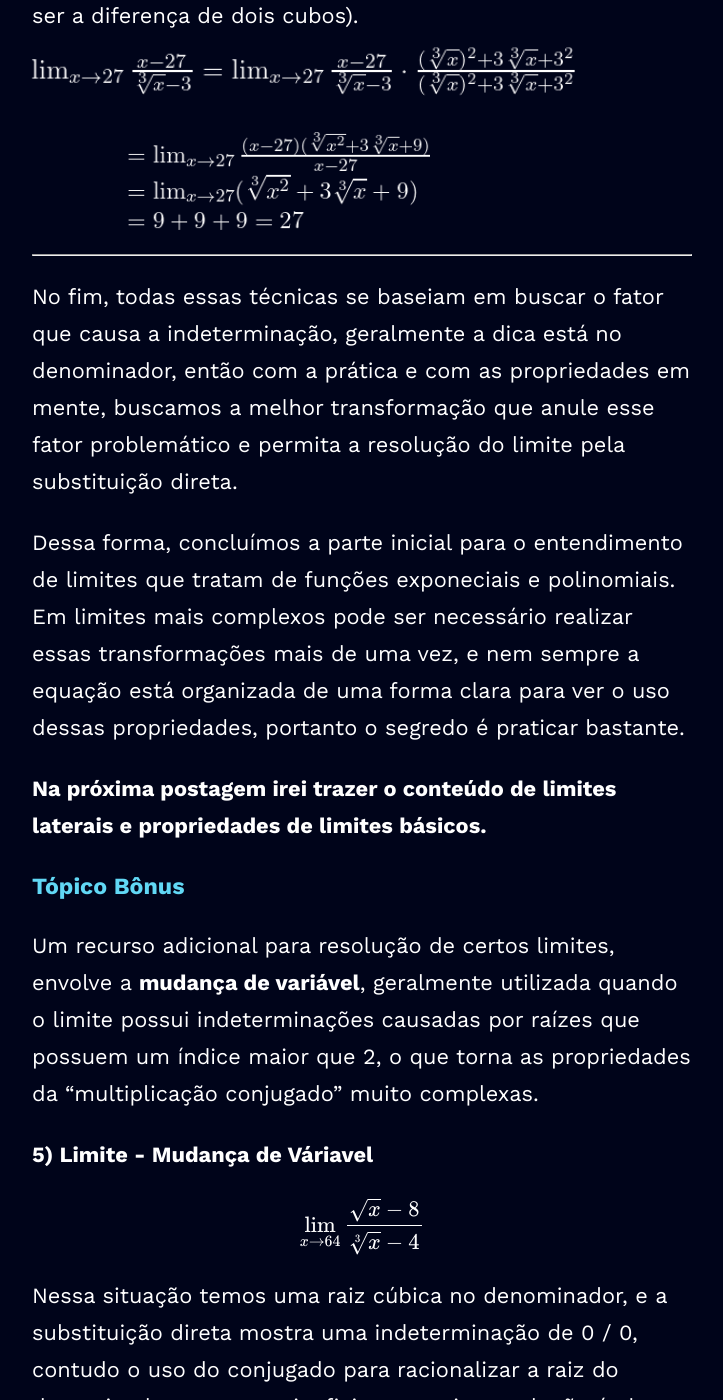
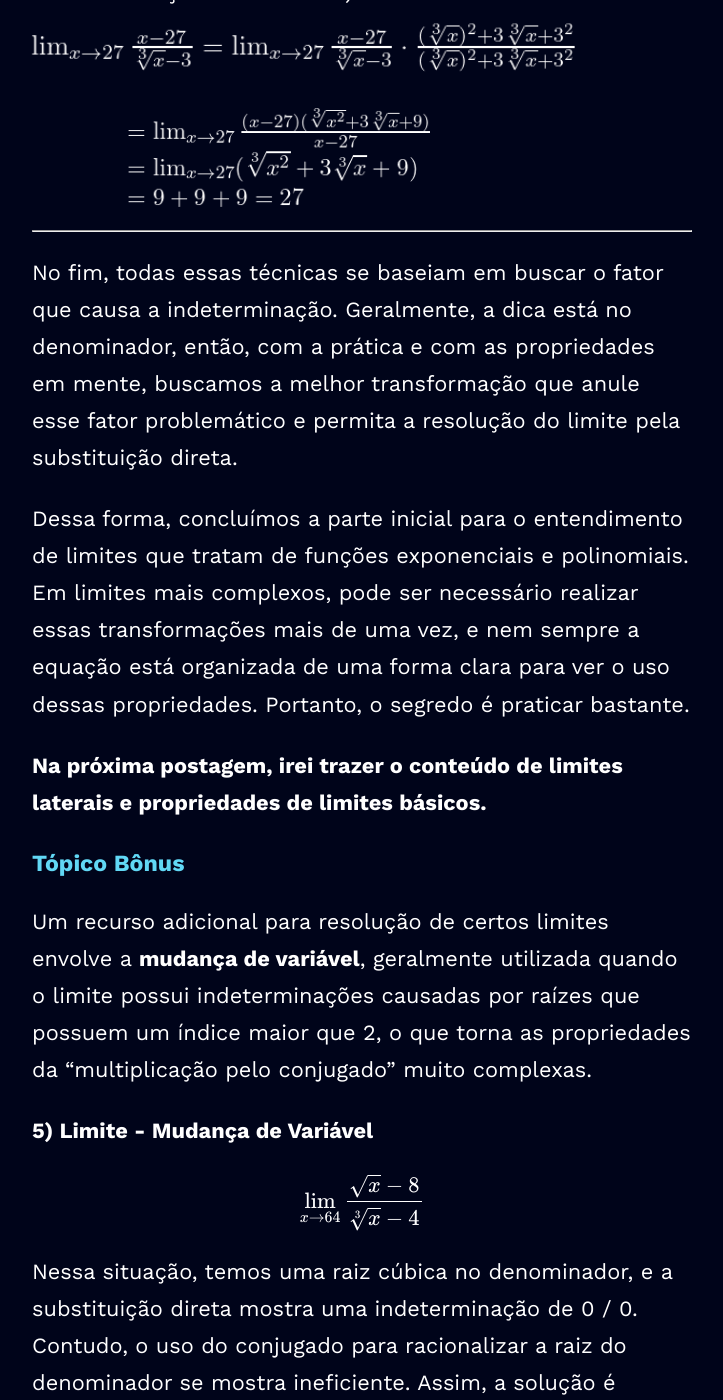
Before and after one commit to gabrielbelo2007/gabrielbelo2007.github.io, a Jekyll site: the page built from _posts/2025-09-10-post.md, in a window 1280 px wide and 1400 px high, scrolled down 9040 px. Shown: the whole window, without its empty margins (278-1001 px from the left). Built offline with Jekyll 4.4.1, drawn with Linux system fonts in a browser that asks for light colours; some web fonts are replaced; some of the changed text lies outside the part shown.

Commit message:
Post 3o - Complete

```diff
--- a/_posts/2025-09-10-post.md
+++ b/_posts/2025-09-10-post.md
@@ -98,18 +96,18 @@ $$
 \lim_{x \to 2} \frac{x^3 - 4x^2 + 8x - 8}{x - 2}
 $$
 
-Inicialmente, analisamos o resultado do limite ao substituir o "x" pelo valor de "a" que nesse caso é 2, e percebemos que isso retorna uma indeterminação de 0 dividido por 0.
+Inicialmente, analisamos o resultado do limite ao substituir o "x" pelo valor de "a", que nesse caso é 2, e percebemos que isso retorna uma indeterminação de 0 dividido por 0.
 
-Assim avaliamos o fator problema do denominador, que se anula em x = 2, portanto o termo que causa a indeterminação é (x - 2), e a lógica também se aplica ao numerador que também é anulado quando x = 2.
+Assim, avaliamos o fator problema do denominador, que se anula em x = 2. Portanto, o termo que causa a indeterminação é (x - 2), e a lógica também se aplica ao numerador, que também é anulado quando x = 2.
 
-> Isso vem do **"Teorema do Fator"**, onde se um polinômio P(x) tem uma raiz x = a (ou seja, se <br>P(a) = 0), então (x - a) é um fator desse polinômio.
+> Isso vem do **"Teorema do Fator"**, onde, se um polinômio P(x) tem uma raiz x = a (ou seja, se <br>P(a) = 0), então (x - a) é um fator desse polinômio.
 
-Possuindo esse fator em comum, podemos utilizar a fatoração do método de Briot-Ruffini com o termo de a = 2.
+Possuindo esse fator em comum, podemos utilizar a fatoração do método de Briot-Ruffini com o termo a = 2.
 <br>
 <br>
 <img src="{{ '/assets/img/post_09_10/fatoracao.png' | relative_url }}" alt="tabela" style="transform: scale(1.5);">
 <br>
-Por fim, com o novo polinómio <br>$$(x - 2)(x^2 - 2x + 4)$$, fica fácil calcular o limite, e aqui entra um ponto muito importante sobre limites, a permissão algébrica de "cortamos" o denominador (x - 2) com o numerador, visto que nenhum dos dois é 0, já que pela definição de limite <br>x != 2 e portanto x - 2 != 0.
+Por fim, com o novo polinômio <br>$$(x - 2)(x^2 - 2x + 4)$$, fica fácil calcular o limite. Aqui entra um ponto muito importante sobre limites: a permissão algébrica de "cortarmos" o denominador (x - 2) com o numerador, visto que nenhum dos dois é 0, já que pela definição de limite <br>x ≠ 2 e, portanto, x - 2 ≠ 0.
 
 Ao fazer esse "corte", chegamos a um limite básico e resolvemos a questão pela substituição direta.
 
@@ -123,9 +121,9 @@ $$
 \lim_{x \to 1} \frac{x - 1}{\sqrt{x} - 1}
 $$
 
-Nesse limite (e nos demais), precisamos de uma prática de visualização, para perceber que o numerador é o resultado da diferença de quadrados do denonimador, ou seja, para cancelarmos o denominador que é o fator problema, podemos multiplicar pelo seu conjugado (fator que falta para chegar na equação de diferença de quadrados) toda a fração.
+Nesse limite (e nos demais), precisamos de uma prática de visualização para perceber que o numerador é o resultado da diferença de quadrados do denominador. Ou seja, para cancelarmos o denominador, que é o fator problema, podemos multiplicar toda a fração pelo seu conjugado (fator que falta para chegar na equação de diferença de quadrados).
 
-Assim, chegamos em um limite básico que basta substituir o x para termos a solução.
+Assim, chegamos a um limite básico em que basta substituir o x para termos a solução.
 
 <img src="{{ '/assets/img/post_09_10/limite_02.png' | relative_url }}" alt="tabela" style="margin: 0px 40px; transform: scale(1.8);">
 <br>
@@ -135,10 +133,10 @@ Assim, chegamos em um limite básico que basta substituir o x para termos a solu
 **3) Limite - Quadrado da Diferença de dois termos**
 
 $$
-\lim_{x \to {4}} \frac{x^2 - 8x + 16}{x - 4}
+\lim_{x \to 4} \frac{x^2 - 8x + 16}{x - 4}
 $$
 
-Estimulando essa prática de visualização, nessa situação o numerador é a forma expandida de um quadrado da diferença de dois termos que coincidentemente (na verdade de maneira premeditada) é o quadrado do termo que está no denominador, então resumindo o numerador, conseguimos "cortar" o denominador e resolver o limite.
+Estimulando essa prática de visualização, nessa situação o numerador é a forma expandida de um quadrado da diferença de dois termos que, coincidentemente (na verdade, de maneira premeditada), é o quadrado do termo que está no denominador. Então, resumindo o numerador, conseguimos "cortar" o denominador e resolver o limite.
 
 <img src="{{ '/assets/img/post_09_10/limite_03.png' | relative_url }}" alt="tabela" style="margin: 0px 40px; transform: scale(1.8);">
 
@@ -146,41 +144,41 @@ Estimulando essa prática de visualização, nessa situação o numerador é a f
 **4) Limite - Diferença de dois cubos**
 
 $$
-\lim_{x \to {27}} \frac{x - 27}{\sqrt[3]{x} - 3}
+\lim_{x \to 27} \frac{x - 27}{\sqrt[3]{x} - 3}
 $$
 
-Essa visualização pode ser mais complexa, principalmente por envolver termos cúbicos que costumam ser pouco explorados de maneira geral, mas o importante é entender que o termo "a" corresponde a $$\sqrt[3]{x}$$ e que o termo "b" é o "-3", com isso em mente e percebendo que o numerador corresponde a uma diferença de dois cubos, realizamos a mesma etapa do 2° limite e fazemos a multiplicação da fração pelo conjugado (fator que falta para o denominador ser a diferença de dois cubos).
+Essa visualização pode ser mais complexa, principalmente por envolver termos cúbicos que costumam ser pouco explorados de maneira geral. Mas o importante é entender que o termo "a" corresponde a $$\sqrt[3]{x}$$ e que o termo "b" é o "-3". Com isso em mente, e percebendo que o numerador corresponde a uma diferença de dois cubos, realizamos a mesma etapa do 2° limite e fazemos a multiplicação da fração pelo conjugado (fator que falta para o denominador ser a diferença de dois cubos).
 
 <img src="{{ '/assets/img/post_09_10/limite_04.png' | relative_url }}" alt="tabela" style="margin: 0px 40px; transform: scale(1.8);">
 <br>
 <img src="{{ '/assets/img/post_09_10/limite_04(1).png' | relative_url }}" alt="tabela">
 
 ---
-No fim, todas essas técnicas se baseiam em buscar o fator que causa a indeterminação, geralmente a dica está no denominador, então com a prática e com as propriedades em mente, buscamos a melhor transformação que anule esse fator problemático e permita a resolução do limite pela substituição direta.
+No fim, todas essas técnicas se baseiam em buscar o fator que causa a indeterminação. Geralmente, a dica está no denominador, então, com a prática e com as propriedades em mente, buscamos a melhor transformação que anule esse fator problemático e permita a resolução do limite pela substituição direta.
 
-Dessa forma, concluímos a parte inicial para o entendimento de limites que tratam de funções exponeciais e polinomiais. Em limites mais complexos pode ser necessário realizar essas transformações mais de uma vez, e nem sempre a equação está organizada de uma forma clara para ver o uso dessas propriedades, portanto o segredo é praticar bastante.
+Dessa forma, concluímos a parte inicial para o entendimento de limites que tratam de funções exponenciais e polinomiais. Em limites mais complexos, pode ser necessário realizar essas transformações mais de uma vez, e nem sempre a equação está organizada de uma forma clara para ver o uso dessas propriedades. Portanto, o segredo é praticar bastante.
 
-**Na próxima postagem irei trazer o conteúdo de limites laterais e propriedades de limites básicos.**
+**Na próxima postagem, irei trazer o conteúdo de limites laterais e propriedades de limites básicos.**
 
 ### Tópico Bônus
 
-Um recurso adicional para resolução de certos limites, envolve a **mudança de variável**, geralmente utilizada quando o limite possui indeterminações causadas por raízes que possuem um índice maior que 2, o que torna as propriedades da "multiplicação conjugado" muito complexas.
+Um recurso adicional para resolução de certos limites envolve a **mudança de variável**, geralmente utilizada quando o limite possui indeterminações causadas por raízes que possuem um índice maior que 2, o que torna as propriedades da "multiplicação pelo conjugado" muito complexas.
 
-**5) Limite - Mudança de Váriavel**
+**5) Limite - Mudança de Variável**
 
 $$
 \lim_{x \to 64} \frac{\sqrt{x} - 8}{\sqrt[3]{x} - 4}
 $$
 
-Nessa situação temos uma raiz cúbica no denominador, e a substituição direta mostra uma indeterminação de 0 / 0, contudo o uso do conjugado para racionalizar a raiz do denominador se mostra ineficiente, assim a solução é alterar o valor de x para uma váriavel que torne o cálculo mais simples.
+Nessa situação, temos uma raiz cúbica no denominador, e a substituição direta mostra uma indeterminação de 0 / 0. Contudo, o uso do conjugado para racionalizar a raiz do denominador se mostra ineficiente. Assim, a solução é alterar o valor de x para uma variável que torne o cálculo mais simples.
 
-Podemos defini-lá como sendo $$t^6$$ e esse expoente vem do MMC dos índices das raízes do problema(2 e 3), onde ao definir $$x = t^6$$ temos que a raiz quadrada de $$x = t^3$$  e a raiz cúbica de $$x = t^2$$, por fim precisamos também substituir o limite para t, onde se $$x \to 64$$, $$t \to \sqrt[6]{64} = 2$$.
+Podemos defini-la como sendo $$t^6$$, e esse expoente vem do MMC dos índices das raízes do problema (2 e 3). Ao definir $$x = t^6$$, temos que a raiz quadrada de $$x = t^3$$ e a raiz cúbica de $$x = t^2$$. Por fim, precisamos também substituir o limite para t, onde se $$x \to 64$$, $$t \to \sqrt[6]{64} = 2$$.
 
 $$
-\lim_{t \to {2}} \frac{t^3 - 8}{t^2 - 4}
+\lim_{t \to 2} \frac{t^3 - 8}{t^2 - 4}
 $$
 
-Porém ainda não chegamos a uma solução, pois a substituição direta ainda resulta em uma indeterminação, porém agora fica muito mais fácil de visulizar o fator de indeterminação $$(t - 2)$$ e assim utilizar das propriedades vistas anteriormente para a resolução desse limite.
+Porém, ainda não chegamos a uma solução, pois a substituição direta ainda resulta em uma indeterminação. Agora, porém, fica muito mais fácil visualizar o fator de indeterminação $$(t - 2)$$ e, assim, utilizar as propriedades vistas anteriormente para a resolução desse limite.
 <br>
 <br>
 <img src="{{ '/assets/img/post_09_10/limite_05(1).png' | relative_url }}" alt="tabela" style="margin: 0px 70px; transform: scale(1.5);">
```
Also changed, not shown: other parts of _posts/2025-09-10-post.md (+13 -15 lines), _posts/2025-09-08-post.md (+23 -23 lines), _posts/2025-09-13-post.md (added, +235 -0 lines), pages/about.md (+9 -9 lines), pages/index.md (+2 -1 lines), assets/img/post_09_13/ponteiros.png (added).
